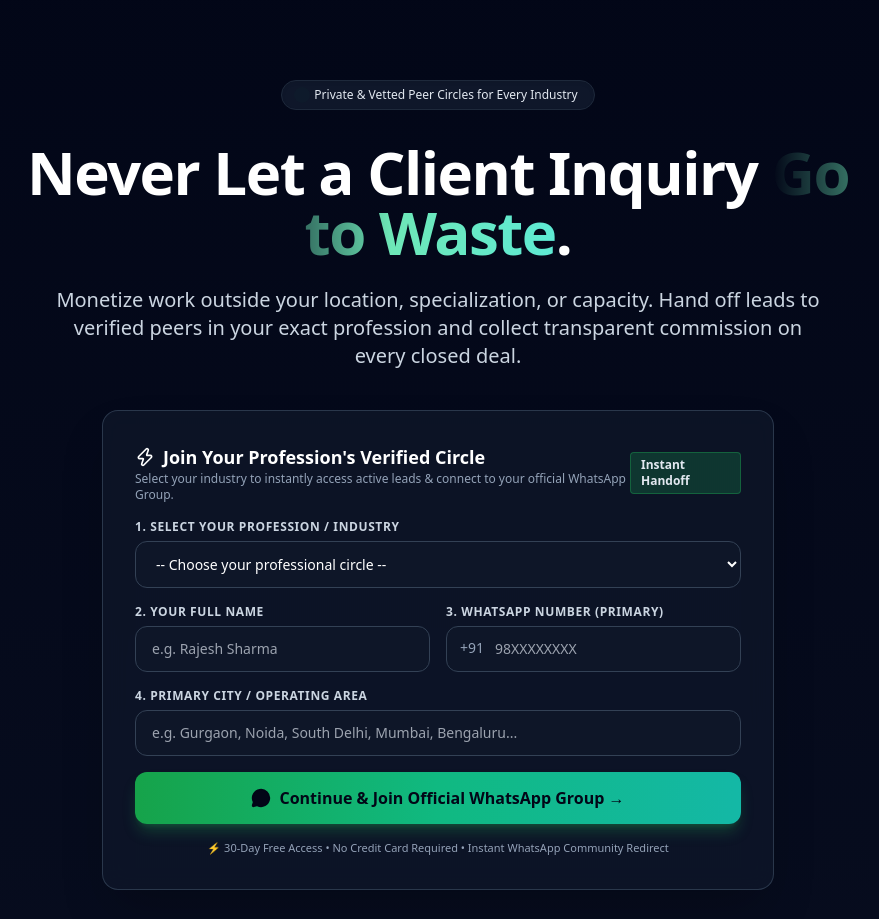
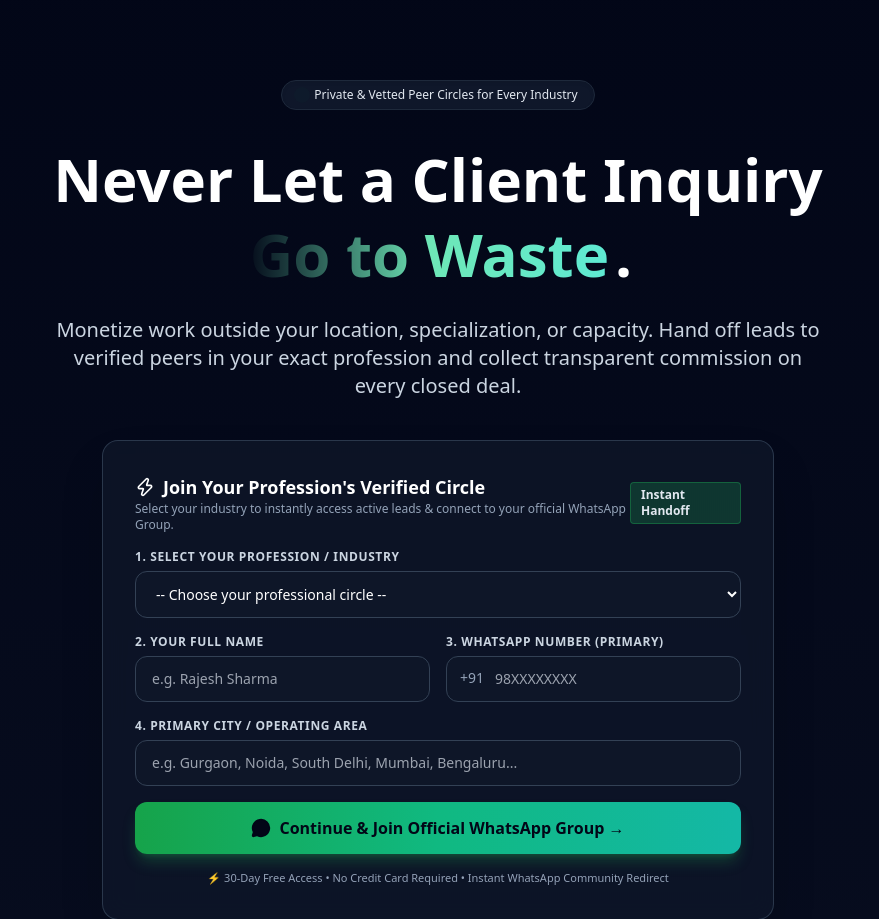
Before and after one commit to wadhwagarvit78-a11y/GLOBAL_NETWORKING, a FastAPI app: page / in a window 1280 px wide. Shown: the part 65-984 px from the top of the page, without its empty margins (202-1081 px from the left). Run offline with FastAPI, Linux system fonts and the light colour scheme; data comes from the database, SQL or seed files in the repository; some libraries are stand-ins or nearby versions.

Commit message:
Fix clipping on letter G in Go to Waste headline

```diff
--- a/templates/index.html
+++ b/templates/index.html
@@ -17,8 +17,8 @@
     </div>
 
     <!-- Core Motto & Headline -->
-    <h1 class="text-4xl sm:text-6xl font-extrabold tracking-tight text-white max-w-4xl mx-auto leading-tight sm:leading-none">
-      Never Let a Client Inquiry <span class="bg-gradient-to-r from-brand-400 via-emerald-300 to-teal-300 bg-clip-text text-transparent">Go to Waste</span>.
+    <h1 class="text-4xl sm:text-6xl font-extrabold text-white max-w-4xl mx-auto leading-tight sm:leading-tight">
+      Never Let a Client Inquiry <span class="inline-block px-1.5 bg-gradient-to-r from-brand-400 via-emerald-300 to-teal-300 bg-clip-text text-transparent">Go to Waste</span>.
     </h1>
 
     <p class="mt-6 text-lg sm:text-xl text-slate-300 max-w-3xl mx-auto leading-relaxed">
```
